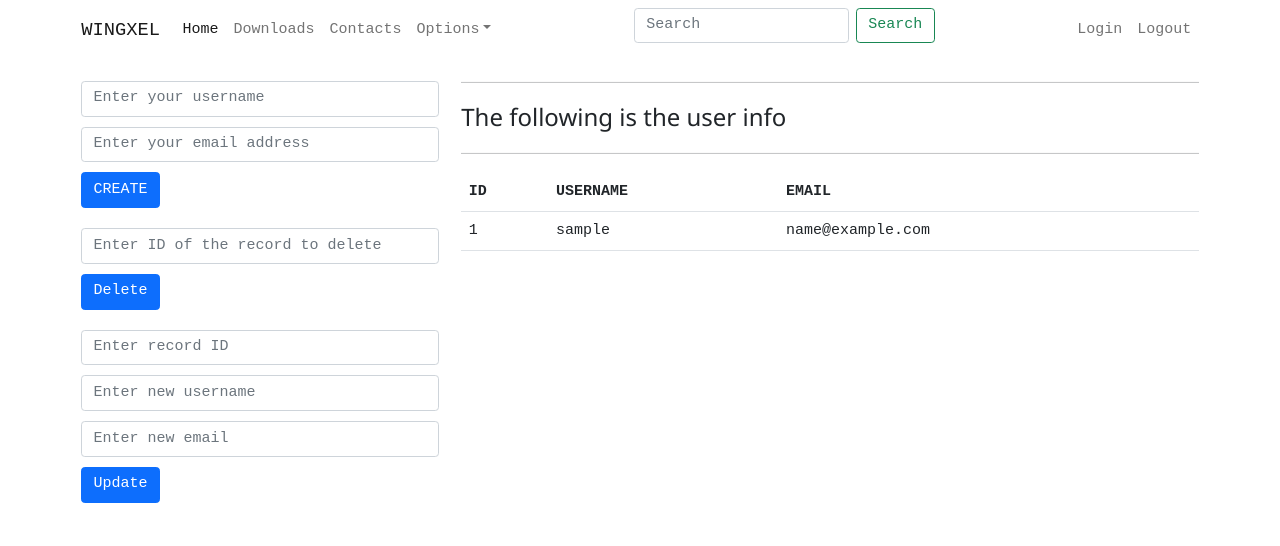
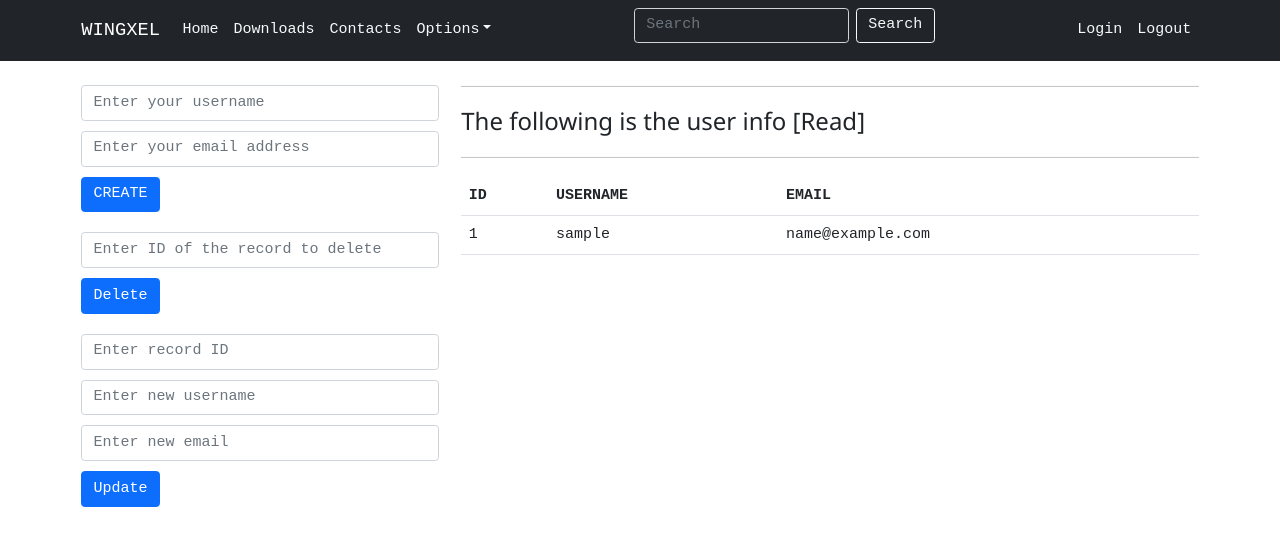
Before and after one commit to wingxel/django-crud-form-jquery, a Django app: page / in a window 1280 px wide. Shown: the top 546 px of the page. Run offline with Django 3.2, Linux system fonts and the light colour scheme; tables that the repository leaves empty hold one stand-in row (values such as "Sample post"); some libraries are stand-ins or nearby versions.

Commit message:
Update ui

```diff
--- a/app/static/app/css/app.css
+++ b/app/static/app/css/app.css
@@ -9,3 +9,7 @@ input {
 body {
     font-family: 'Courier New', Courier, monospace;
 }
+
+main {
+    margin-top: 65px;
+}
--- a/app/static/app/js/app.js
+++ b/app/static/app/js/app.js
@@ -1,6 +1,6 @@
 "use strict";
 
-function myAjax(data, url, method, csrf_token) {
+function myAjax(data, url, method, csrf_token, nextUrl="/") {
     $.ajax({
         type: method,
         url: url,
@@ -11,7 +11,7 @@ function myAjax(data, url, method, csrf_token) {
             request.setRequestHeader("X-CSRFToken", csrf_token);
         },
         success: function (xhr) {
-            location.assign(`/?result=${xhr}`);
+            location.assign(nextUrl);
         },
         error: function (xhr) {
             alert(`Error ${xhr.status} - ${xhr.statusText}`);
--- a/app/templates/app/includes/navigation.html
+++ b/app/templates/app/includes/navigation.html
@@ -1,4 +1,4 @@
-<nav class="navbar navbar-expand-lg navbar-light">
+<nav class="navbar navbar-expand-lg navbar-dark bg-dark fixed-top">
     <div class="container">
 
         <a class="navbar-brand" href="#">WINGXEL</a>
@@ -10,16 +10,16 @@
         <div class="collapse navbar-collapse" id="navbarSupportedContent">
             <ul class="navbar-nav mb-2 me-auto mb-lg-0">
                 <li class="nav-item">
-                    <a class="nav-link active" aria-current="page" href="{% url 'index_page' %}">Home</a>
+                    <a class="nav-link text-light" href="{% url 'index_page' %}">Home</a>
                 </li>
                 <li class="nav-item">
-                    <a class="nav-link" href="#">Downloads</a>
+                    <a class="nav-link text-light" href="#">Downloads</a>
                 </li>
                 <li class="nav-item">
-                    <a class="nav-link" href="#">Contacts</a>
+                    <a class="nav-link text-light" href="#">Contacts</a>
                 </li>
                 <li class="nav-item dropdown">
-                    <a class="nav-link dropdown-toggle" href="#" id="navbarDropdown" role="button" data-bs-toggle="dropdown" aria-expanded="false">Options</a>
+                    <a class="nav-link dropdown-toggle text-light" href="#" id="navbarDropdown" role="button" data-bs-toggle="dropdown" aria-expanded="false">Options</a>
                     <ul class="dropdown-menu" aria-labelledby="navbarDropdown">
                         <li><a class="dropdown-item" href="#">Option 1</a></li>
                         <li><a class="dropdown-item" href="#">Option 2</a></li>
@@ -30,16 +30,16 @@
             </ul>
 
             <form class="d-flex" id="search-form" method="GET" action="/search">
-                <input class="form-control me-2" type="search" value="{{ query }}" name="q" id="search" placeholder="Search" aria-label="Search" required>
-                <input type="submit" value="Search" class="btn btn-outline-success">
+                <input class="form-control me-2 bg-dark text-light" type="search" value="{{ query }}" name="q" id="search" placeholder="Search" aria-label="Search" required>
+                <input type="submit" value="Search" class="btn btn-outline-light">
             </form>
 
             <ul class="navbar-nav mb-2 ms-auto mb-lg-0">
                 <li class="nav-item">
-                    <a href="#" class="nav-link">Login</a>
+                    <a href="#" class="nav-link text-light">Login</a>
                 </li>
                 <li class="nav-item">
-                    <a href="#" class="nav-link">Logout</a>
+                    <a href="#" class="nav-link text-light">Logout</a>
                 </li>
             </ul>
         </div>
--- a/app/templates/app/index.html
+++ b/app/templates/app/index.html
@@ -60,7 +60,7 @@
                 </div>
                 <div class="col-sm-8">
                     <hr>
-                    <h3>The following is the user info</h3>
+                    <h3>The following is the user info [Read]</h3>
                     <hr>
                     {% include "app/includes/table.html" with users_list=user_info %}
                 </div>
```
